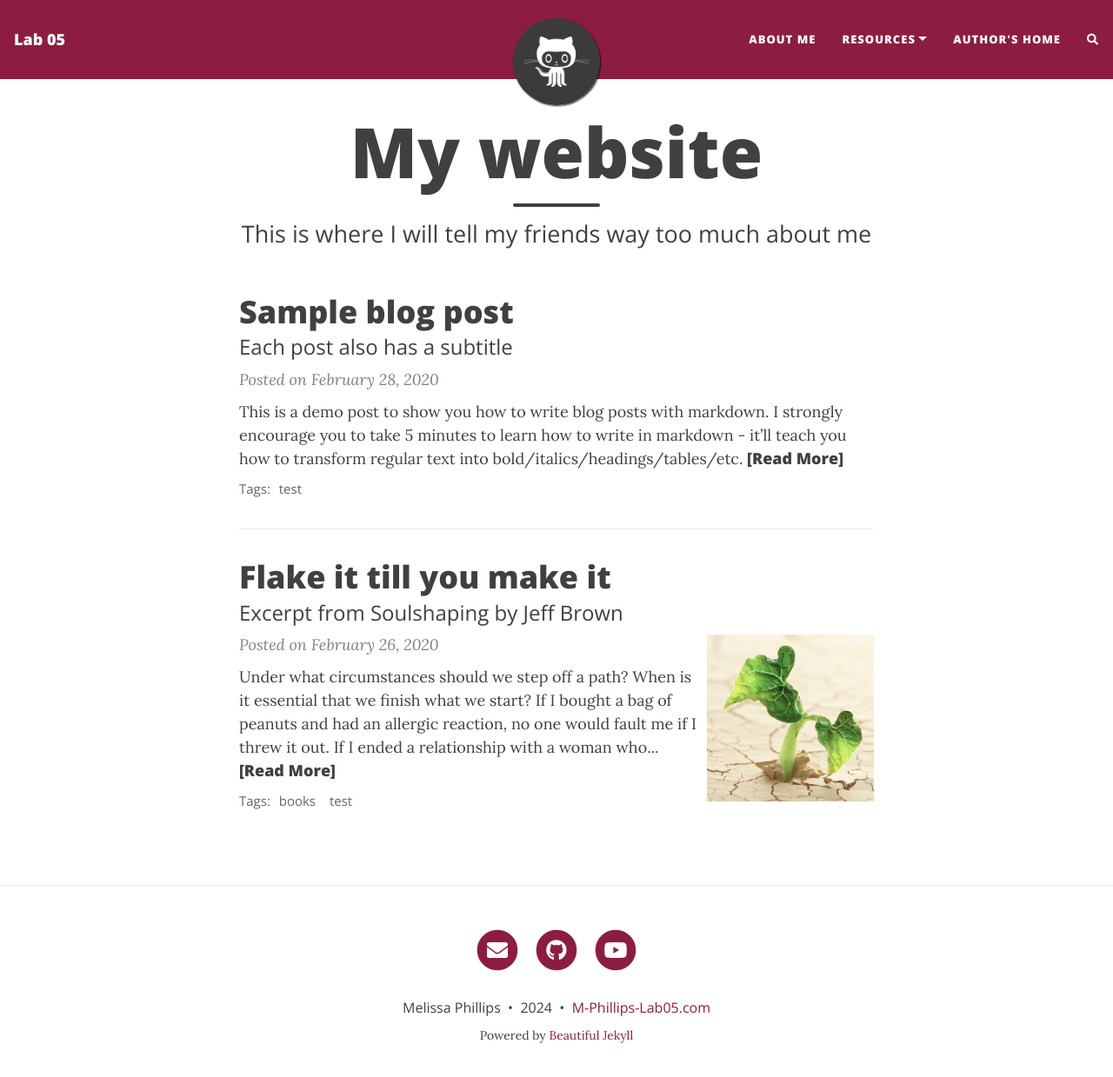
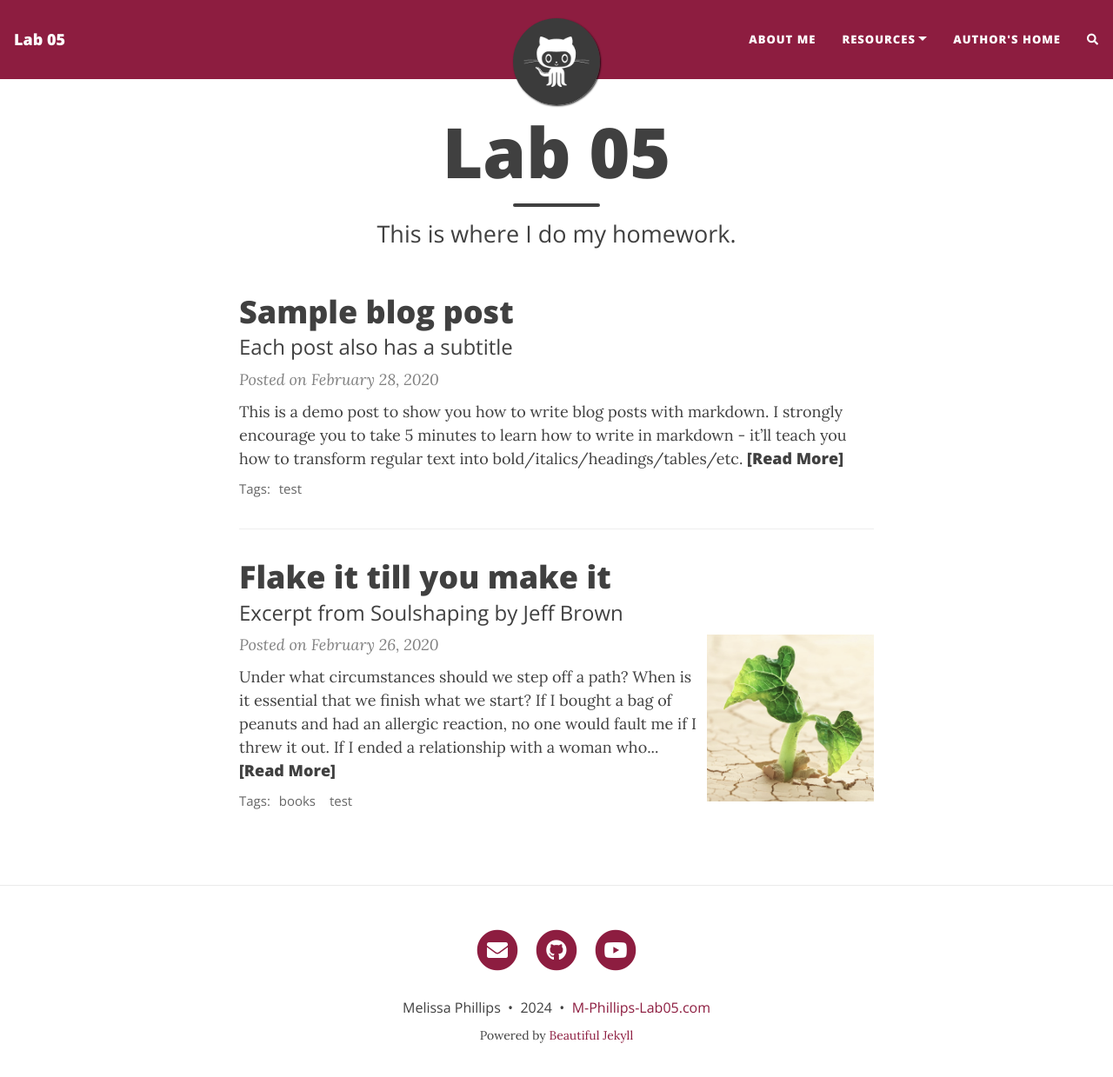
Before and after one commit to M-Gamez/Lab-05, a Jekyll site: the page built from index.html, in a window 1280 px wide and 1252 px high. Shown: the top 1239 px of the window at 87% size. Built offline with Jekyll 4.4.1, drawn with Linux system fonts in a browser that asks for light colours; nearby versions of some CDN libraries; the list of posts is cut into pages by our own code; comment, search, counter and statistics services are not loaded.

Commit message:
Update index.html

```diff
--- a/index.html
+++ b/index.html
@@ -1,5 +1,5 @@
 ---
 layout: home
-title: My website
-subtitle: This is where I will tell my friends way too much about me
+title: Lab 05
+subtitle: This is where I do my homework.
 ---
```
